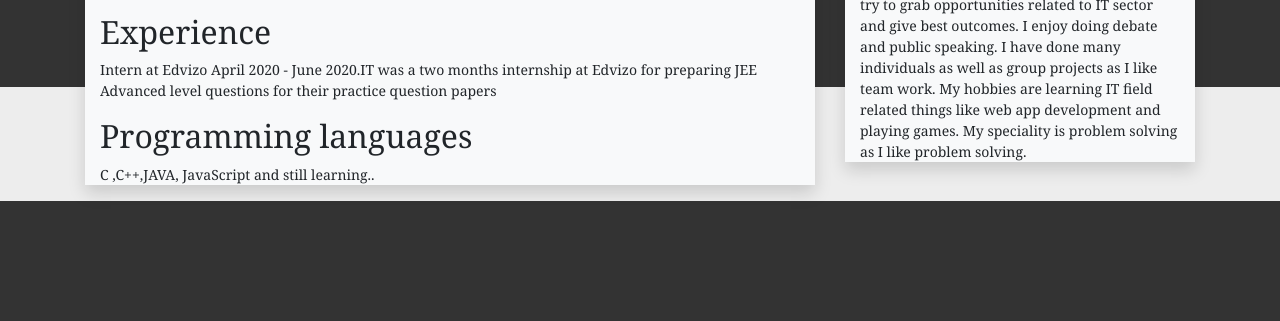
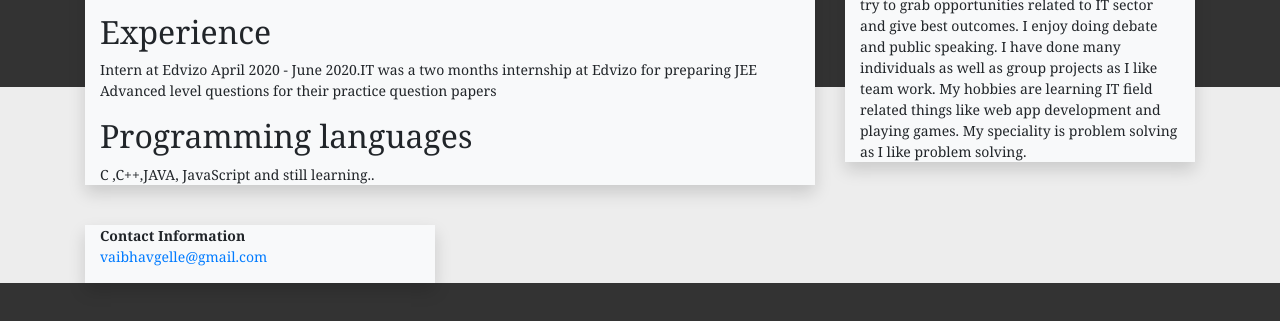
Before and after one commit to cs19b013iittp/vaibhav, a plain HTML site: page index.html in a window 1280 px wide. Shown: the part 263-584 px from the top of the page. Drawn offline with nearby package versions, Linux system fonts and the light colour scheme.

Commit message:
Update index.html

```diff
--- a/index.html
+++ b/index.html
@@ -61,6 +61,19 @@
 					</p>
 				</div>
 			</div>
+			<div class="col-md-4 mt-4">
+				<div class="shadow container bg-light">
+					<div class="row">
+						<div class="col">
+							<strong>Contact Information</strong>
+							<p>
+								<a href="mailto:vaibhavgelle@gmail.com">vaibhavgelle@gmail.com</a>
+
+							</p>
+						</div>
+					</div>
+				</div>
+			</div>
 		</div>
 	</div>
     </body>
```
